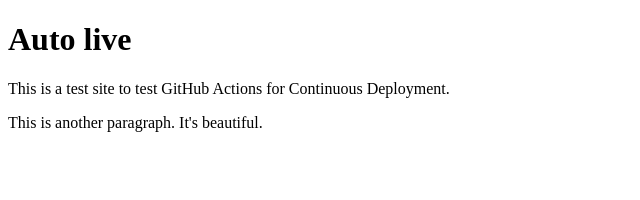
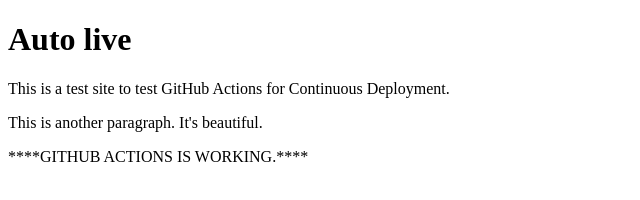
Before and after one commit to Alledarw/auto-live, a plain HTML site: page index.html in a window 1280 px wide. Shown: the whole page, without its empty margins (0-640 px from the left). Drawn offline with Linux system fonts and the light colour scheme.

Commit message:
Added a paragraph

```diff
--- a/index.html
+++ b/index.html
@@ -11,6 +11,7 @@
   <h1>Auto live</h1>
   <p>This is a test site to test GitHub Actions for Continuous Deployment.</p>
   <p>This is another paragraph. It's beautiful.</p>
+  <p>****GITHUB ACTIONS IS WORKING.****</p>
 </body>
 
 </html>
```
